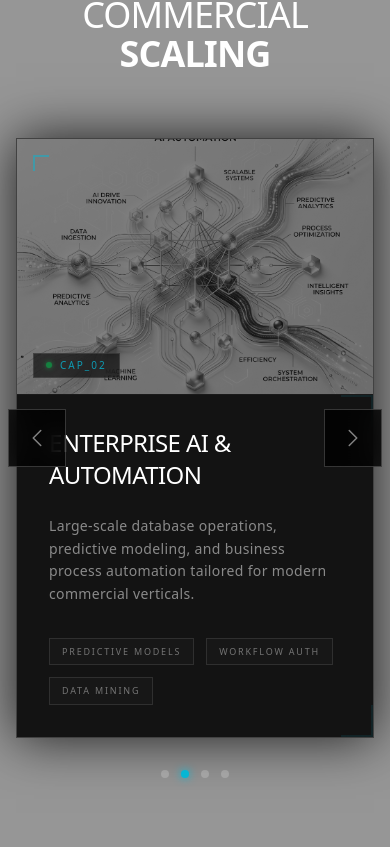
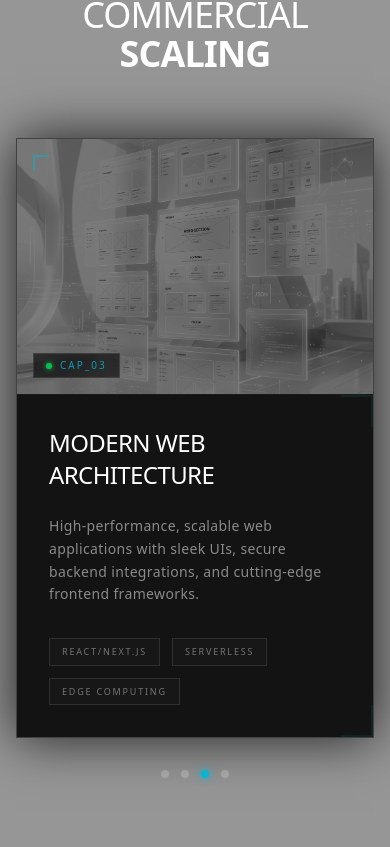
Before and after one commit to tnfsconsulting/trinetra-frontend, a Next.js app: page / in a window 390 px wide. Shown: the part 1197-2044 px from the top of the page. Built offline with nearby package versions, Linux system fonts and the light colour scheme.

Commit message:
20260625 | removed buttons for mobile screens and added autoslide

```diff
--- a/app/globals.css
+++ b/app/globals.css
@@ -23,6 +23,14 @@ body {
     -ms-overflow-style: none;
     scrollbar-width: none;
   }
+  .animate-fade-in {
+    animation: fadeIn 0.4s ease-out forwards;
+  }
+}
+
+@keyframes fadeIn {
+  from { opacity: 0; transform: translateY(10px) scale(0.99); }
+  to { opacity: 1; transform: translateY(0) scale(1); }
 }
 
 @keyframes marquee {
--- a/components/EcosystemSection.tsx
+++ b/components/EcosystemSection.tsx
@@ -14,7 +14,7 @@ export default function EcosystemSection() {
     if (methods.length === 0 || isHovered) return;
     const interval = setInterval(() => {
       setCurrentIndex((prev) => (prev + 1) % methods.length);
-    }, 4000);
+    }, 2200);
     return () => clearInterval(interval);
   }, [methods.length, isHovered]);
 
@@ -54,7 +54,7 @@ export default function EcosystemSection() {
         {/* Left Button */}
         <button
           onClick={handlePrev}
-          className="absolute left-2 md:left-8 z-50 p-4 border border-white/20 bg-black/80 hover:bg-white/10 text-white/50 hover:text-white transition-colors backdrop-blur-md"
+          className="hidden md:block absolute md:left-8 z-50 p-4 border border-white/20 bg-black/80 hover:bg-white/10 text-white/50 hover:text-white transition-colors backdrop-blur-md"
         >
           <svg xmlns="http://www.w3.org/2000/svg" fill="none" viewBox="0 0 24 24" strokeWidth={1.5} stroke="currentColor" className="w-6 h-6">
             <path strokeLinecap="round" strokeLinejoin="round" d="M15.75 19.5L8.25 12l7.5-7.5" />
@@ -62,7 +62,7 @@ export default function EcosystemSection() {
         </button>
 
         {/* The Card */}
-        <div className="w-full max-w-4xl bg-[#050505]/90 backdrop-blur-xl border border-white/20 overflow-hidden flex flex-col md:flex-row shadow-[0_0_50px_rgba(0,0,0,0.8)] transition-all duration-500">
+        <div key={currentIndex} className="animate-fade-in w-full max-w-4xl bg-[#050505]/90 backdrop-blur-xl border border-white/20 overflow-hidden flex flex-col md:flex-row shadow-[0_0_50px_rgba(0,0,0,0.8)] transition-all duration-500">
 
           {/* Left Side: Image */}
           <div className="relative w-full md:w-2/5 h-64 md:h-auto border-b md:border-b-0 md:border-r border-white/10 overflow-hidden bg-black">
@@ -98,7 +98,7 @@ export default function EcosystemSection() {
         {/* Right Button */}
         <button
           onClick={handleNext}
-          className="absolute right-2 md:right-8 z-50 p-4 border border-white/20 bg-black/80 hover:bg-white/10 text-white/50 hover:text-white transition-colors backdrop-blur-md"
+          className="hidden md:block absolute md:right-8 z-50 p-4 border border-white/20 bg-black/80 hover:bg-white/10 text-white/50 hover:text-white transition-colors backdrop-blur-md"
         >
           <svg xmlns="http://www.w3.org/2000/svg" fill="none" viewBox="0 0 24 24" strokeWidth={1.5} stroke="currentColor" className="w-6 h-6">
             <path strokeLinecap="round" strokeLinejoin="round" d="M8.25 4.5l7.5 7.5-7.5 7.5" />
--- a/components/PillarsSection.tsx
+++ b/components/PillarsSection.tsx
@@ -14,7 +14,7 @@ export default function PillarsSection() {
     if (capabilities.length === 0 || isHovered) return;
     const interval = setInterval(() => {
       setCurrentIndex((prev) => (prev + 1) % capabilities.length);
-    }, 4000); // Slide every 4 seconds
+    }, 2500); // Slide every 2.5 seconds
     return () => clearInterval(interval);
   }, [capabilities.length, isHovered]);
 
@@ -56,7 +56,7 @@ export default function PillarsSection() {
         {/* Left Button */}
         <button
           onClick={handlePrev}
-          className="absolute left-2 md:left-8 z-50 p-4 border border-white/20 bg-black/80 hover:bg-white/10 text-white/50 hover:text-white transition-colors backdrop-blur-md"
+          className="hidden md:block absolute md:left-8 z-50 p-4 border border-white/20 bg-black/80 hover:bg-white/10 text-white/50 hover:text-white transition-colors backdrop-blur-md"
         >
           <svg xmlns="http://www.w3.org/2000/svg" fill="none" viewBox="0 0 24 24" strokeWidth={1.5} stroke="currentColor" className="w-6 h-6">
             <path strokeLinecap="round" strokeLinejoin="round" d="M15.75 19.5L8.25 12l7.5-7.5" />
@@ -64,7 +64,7 @@ export default function PillarsSection() {
         </button>
 
         {/* The Card */}
-        <div className="w-full max-w-4xl bg-[#050505]/90 backdrop-blur-xl border border-white/20 overflow-hidden flex flex-col md:flex-row shadow-[0_0_50px_rgba(0,0,0,0.8)] transition-all duration-500">
+        <div key={currentIndex} className="animate-fade-in w-full max-w-4xl bg-[#050505]/90 backdrop-blur-xl border border-white/20 overflow-hidden flex flex-col md:flex-row shadow-[0_0_50px_rgba(0,0,0,0.8)] transition-all duration-500">
 
           {/* Left Side: Image */}
           <div className="relative w-full md:w-2/5 h-64 md:h-auto border-b md:border-b-0 md:border-r border-white/10 overflow-hidden bg-black">
@@ -109,7 +109,7 @@ export default function PillarsSection() {
         {/* Right Button */}
         <button
           onClick={handleNext}
-          className="absolute right-2 md:right-8 z-50 p-4 border border-white/20 bg-black/80 hover:bg-white/10 text-white/50 hover:text-white transition-colors backdrop-blur-md"
+          className="hidden md:block absolute md:right-8 z-50 p-4 border border-white/20 bg-black/80 hover:bg-white/10 text-white/50 hover:text-white transition-colors backdrop-blur-md"
         >
           <svg xmlns="http://www.w3.org/2000/svg" fill="none" viewBox="0 0 24 24" strokeWidth={1.5} stroke="currentColor" className="w-6 h-6">
             <path strokeLinecap="round" strokeLinejoin="round" d="M8.25 4.5l7.5 7.5-7.5 7.5" />
```
